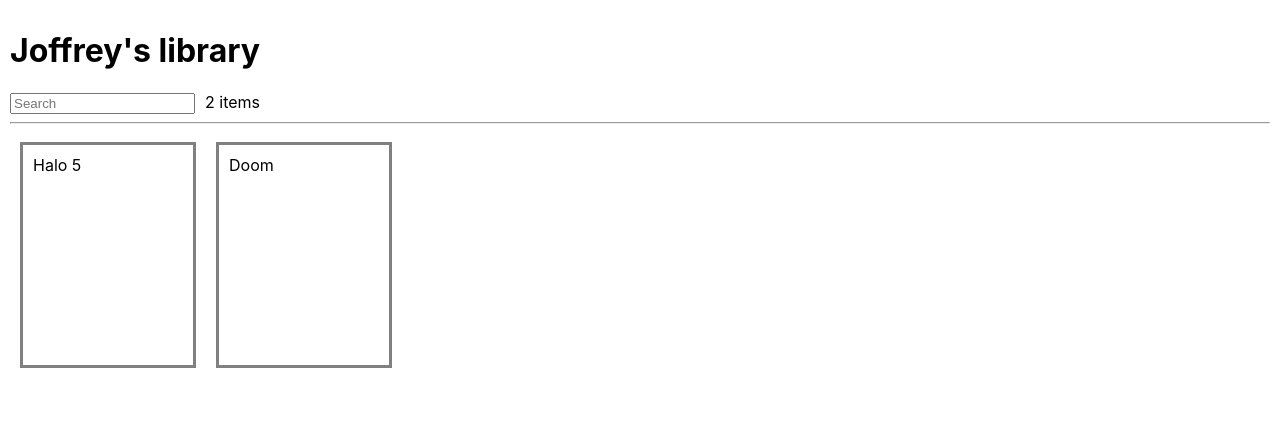
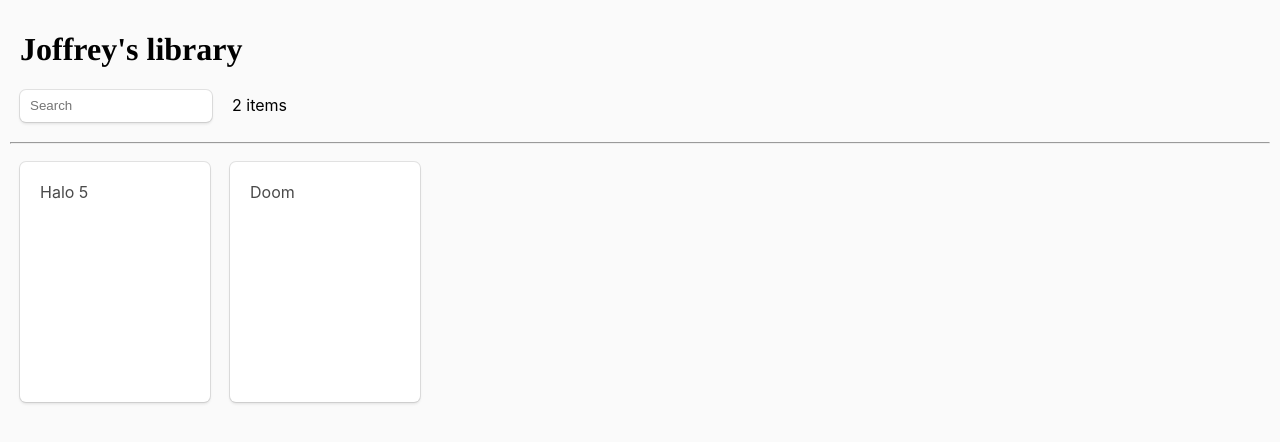
Before and after one commit to JoffreyLGT/my-library, a React (Create React App) app: page / in a window 1280 px wide. Shown: the top 442 px of the page. Built offline with nearby package versions, Linux system fonts and the light colour scheme.

Commit message:
Make the page more beautiful with some CSS. - Remove the styles in the JSX page App.js and move them in App.css.

```diff
--- a/src/App.css
+++ b/src/App.css
@@ -1,8 +1,26 @@
 body{
   padding:10px;
+  background: #fafafa;
 }
 
+.header{
+  margin:10px;
+}
+.title{
+  font-family: "Segoe print", Times, serif;
+}
 
+.search{
+  height: 30px;
+  width: 180px;
+  margin-right:20px;
+  margin-bottom: 10px;
+  padding-left: 10px;
+  border-radius: 6px;
+  box-shadow: 0 2px 3px rgba(10,10,10,.1), 0 0 0 1px rgba(10,10,10,.1);
+  color: #4a4a4a;
+  border-width: 0px;
+}
 
 .itemList{
   display: flex;
@@ -13,8 +31,12 @@ body{
 .item{
   width:150px;
   height:200px;
-  border:grey;
-  border-style:solid;
-  padding:10px;
   margin: 10px;
+
+  background-color: #fff;
+  border-radius: 6px;
+  box-shadow: 0 2px 3px rgba(10,10,10,.1), 0 0 0 1px rgba(10,10,10,.1);
+  color: #4a4a4a;
+  display: block;
+  padding: 1.25rem;
 }
--- a/src/App.js
+++ b/src/App.js
@@ -34,10 +34,10 @@ class App extends Component {
       <div>
         {this.state && this.state.data ? (
           <div>
-            <header>
-              <h1>{this.state.data.name}'s library</h1>
+            <header className="header">
+              <h1 className="title">{this.state.data.name}'s library</h1>
               <div>
-                <input type="text" placeholder="Search" onChange={(e) => {
+                <input className="search" type="text" placeholder="Search" onChange={(e) => {
                   let stringToSearch = e.target.value;
                   let newState = Object.assign({}, this.state);
                   newState.data.items = fakeServerData.items.filter((item) => {
@@ -46,7 +46,7 @@ class App extends Component {
                   this.setState(newState)}
                   }
                 />
-                <span style={{'margin-left':'10px'}}>{this.state.data.items.length} items</span>
+                <span>{this.state.data.items.length} items</span>
               </div>
             </header>
             <hr />
@@ -57,7 +57,7 @@ class App extends Component {
             </div>
           </div>
         ) : (
-          <div><span>Loading in progress...</span></div>
+          <div><h1 className="title">Loading in progress...</h1></div>
         )}
       </div>
     );
```
